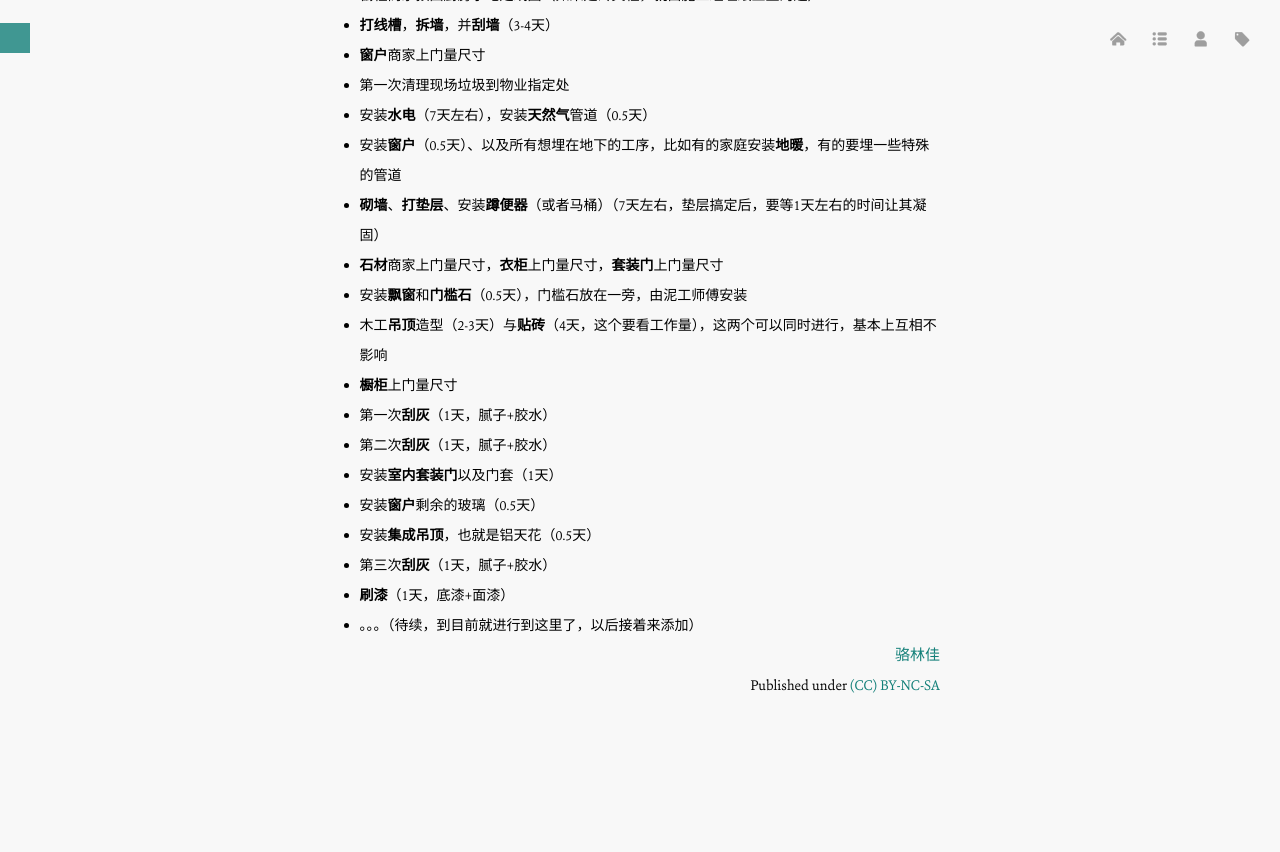
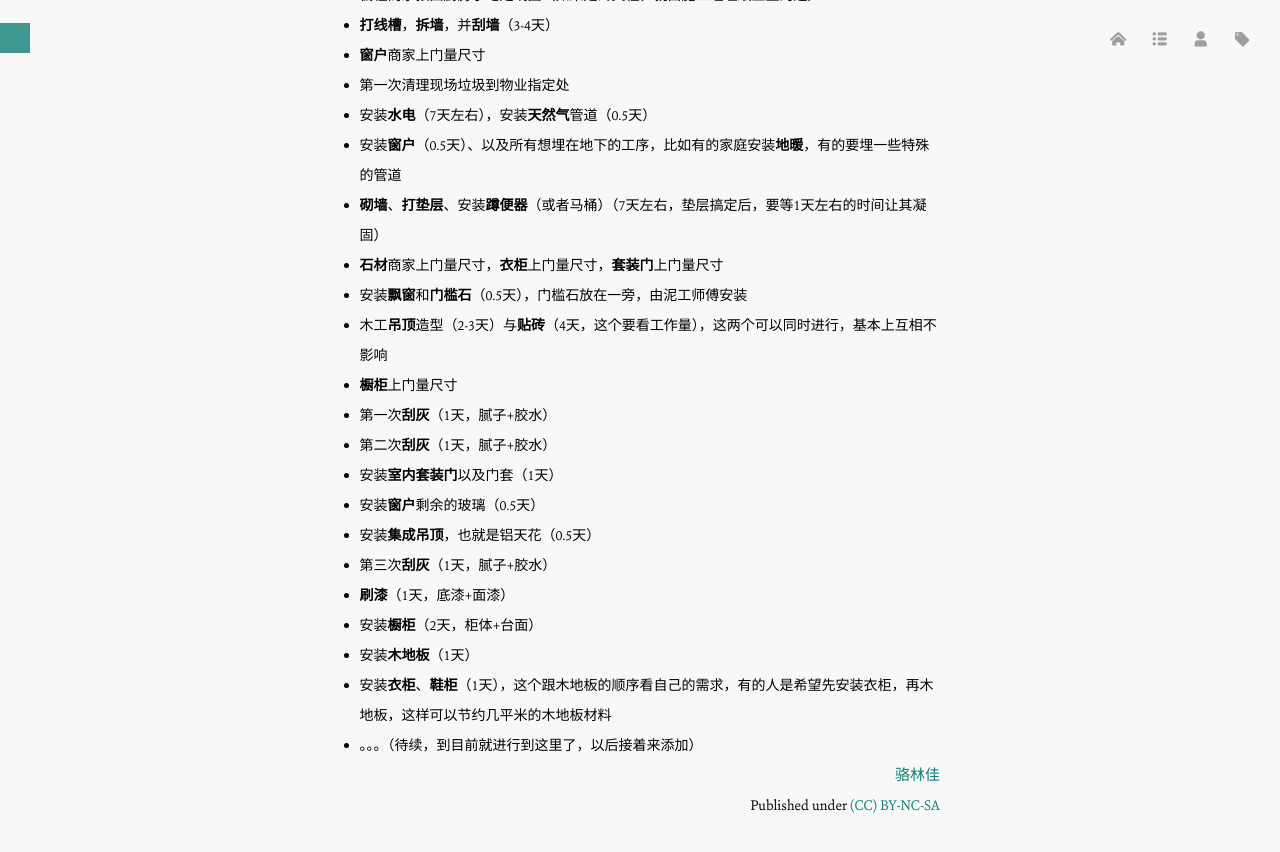
Before and after one commit to luolinjia/cn, a Jekyll site: the page built from _posts/2015-12-06-decoration-flow.md, in a window 1280 px wide and 900 px high, scrolled down 907 px. Shown: the top 852 px of the window. Built offline with Jekyll 4.4.1, drawn with Linux system fonts in a browser that asks for light colours; Markdown is read by kramdown in place of the engine named in the settings; comment, search, counter and statistics services are not loaded; before the commit the page ends 1687 px from its top, so only the background shows below that.

Commit message:
Update some steps

```diff
--- a/_posts/2015-12-06-decoration-flow.md
+++ b/_posts/2015-12-06-decoration-flow.md
@@ -37,4 +37,7 @@ tags:
 - 安装**集成吊顶**，也就是铝天花（0.5天）
 - 第三次**刮灰**（1天，腻子+胶水）
 - **刷漆**（1天，底漆+面漆）
+- 安装**橱柜**（2天，柜体+台面）
+- 安装**木地板**（1天）
+- 安装**衣柜**、**鞋柜**（1天），这个跟木地板的顺序看自己的需求，有的人是希望先安装衣柜，再木地板，这样可以节约几平米的木地板材料
 - 。。。（待续，到目前就进行到这里了，以后接着来添加）
```
